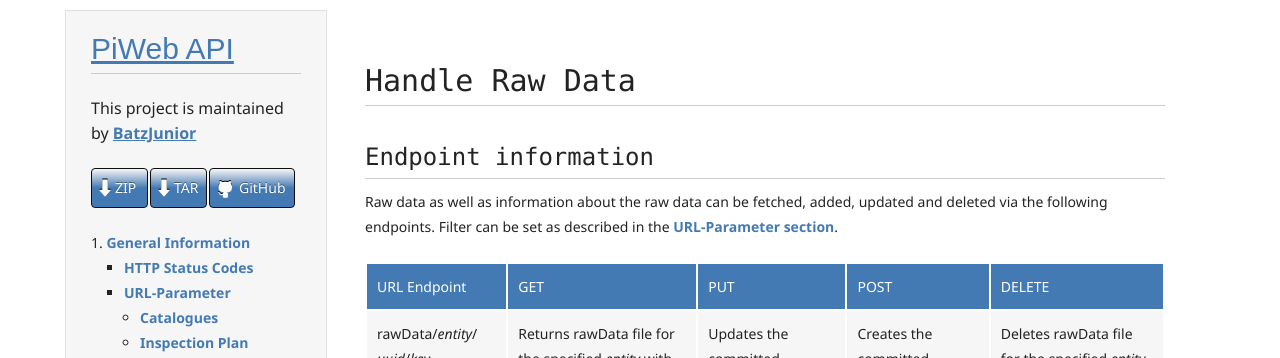
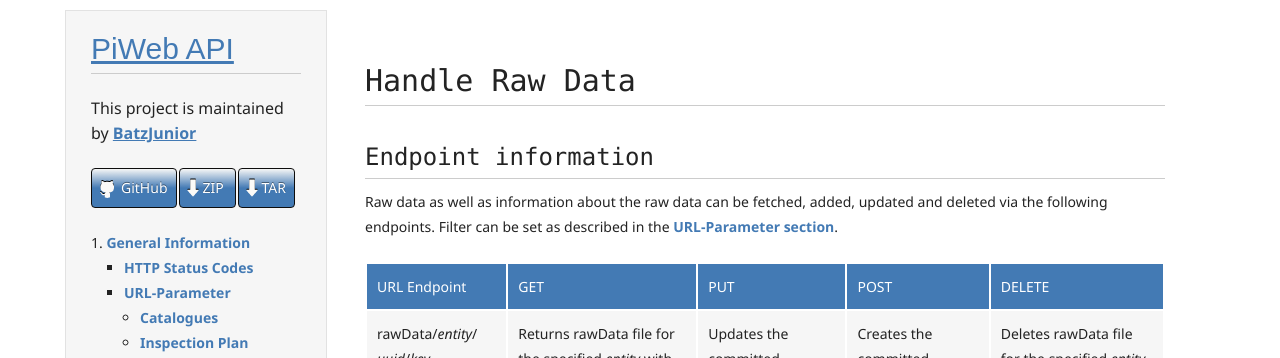
Before and after one commit to BatzJunior/testrepo, a Jekyll site: the page built from Handle-Raw-Data.md, in a window 1280 px wide. Shown: the top 358 px of the page. Built offline with Jekyll 4.4.1, drawn with Linux system fonts in a browser that asks for light colours.

Commit message:
Update frame.html

```diff
--- a/_layouts/frame.html
+++ b/_layouts/frame.html
@@ -22,14 +22,14 @@
         <p class="header"></p>
         <p class="header">This project is maintained by <a class="header name" href="https://github.com/BatzJunior">BatzJunior</a></p>
 	<div class="downloadContainer" >
+        	<div class="download linkToGithub">
+	        	<a class="buttons github" href="https://github.com/BatzJunior/testrepo/tarball/master">GitHub</a>
+	        </div>
         	<div class="download">
 	       		<a class="buttons" href="https://github.com/BatzJunior/testrepo/zipball/master">ZIP</a></li>
         	</div>
         	<div class="download">
 	        	<a class="buttons" href="https://github.com/BatzJunior/testrepo/tarball/master">TAR</a>
-	        </div>
-	        <div class="download linkToGithub">
-	        	<a class="buttons github" href="https://github.com/BatzJunior/testrepo/tarball/master">GitHub</a>
 	        </div>
 	</div>
         <p class="header"></p>
```
